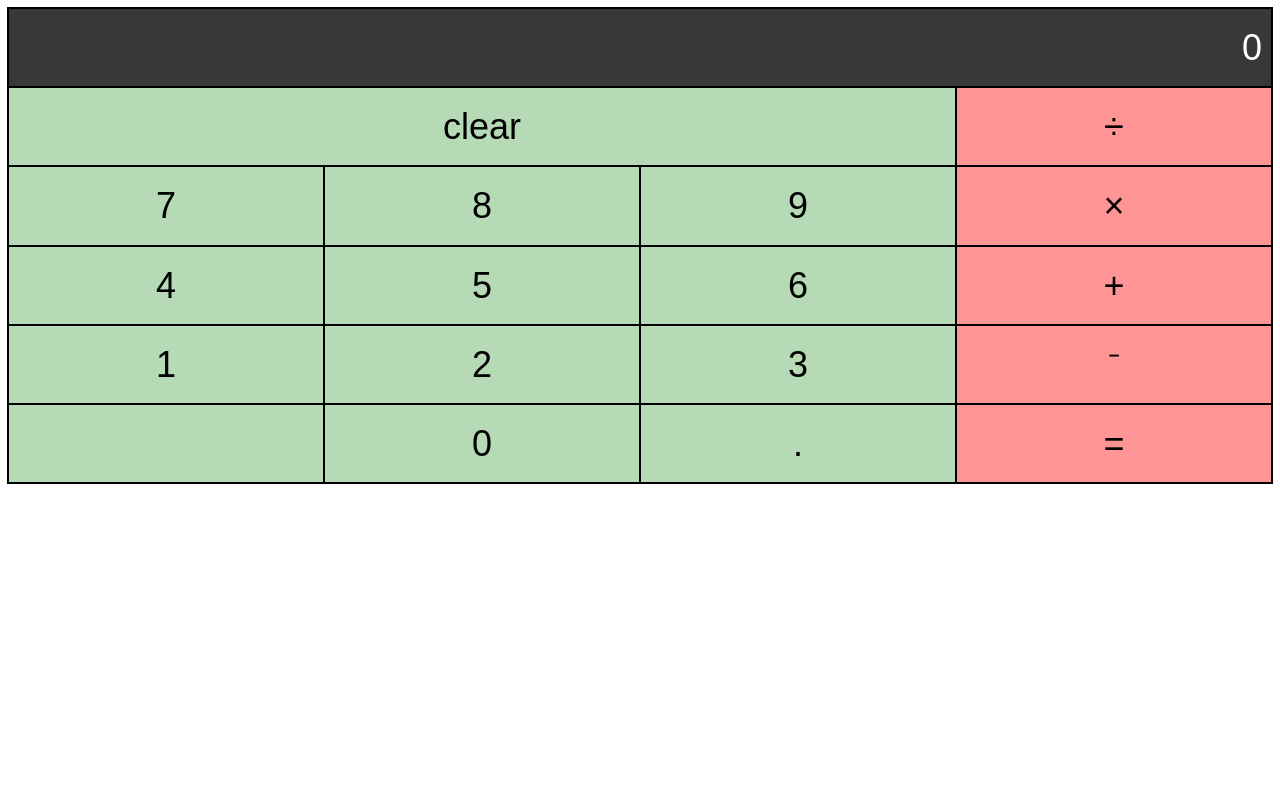
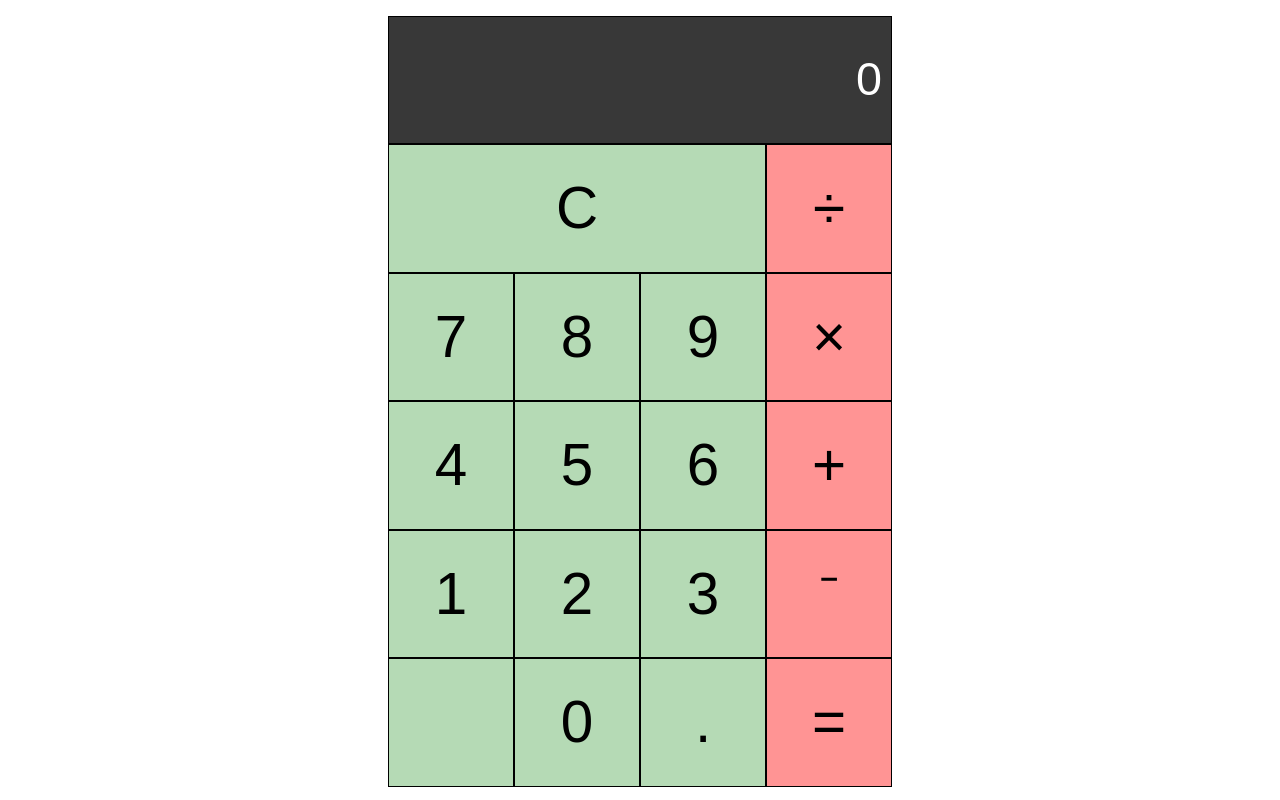
Before and after one commit to tombohere/React-Calculator, a React (Create React App) app: page / in a window 1280 px wide. Built offline with nearby package versions, Linux system fonts and the light colour scheme.

Commit message:
save changes

```diff
--- a/src/App.js
+++ b/src/App.js
@@ -1,4 +1,4 @@
-import React, { useState } from 'react';
+import React, { useState, useEffect } from 'react';
 import './styles.css';
 
 export default function App() {
@@ -14,6 +14,24 @@ const Calculator = () => {
     value: '0'
   });
 
+  useEffect(() => {
+    function handleResize() {
+      // fit game to fill viewport
+      var [t1] = document.getElementsByClassName('calc-container');
+      if (3 * window.innerWidth > 2 * window.innerHeight) {
+        t1.style.height = '96vh';
+        t1.style.width = '63vh';
+        t1.style.fontSize = '7.3vh';
+      } else {
+        t1.style.height = '144vw';
+        t1.style.width = '96vw';
+        t1.style.fontSize = '10.95vw';
+      }
+    }
+    handleResize();
+    window.addEventListener('resize', handleResize);
+  });
+
   const clearEnter = () => {
     setCalc({ value: '0' });
   };
@@ -27,12 +45,42 @@ const Calculator = () => {
   };
 
   const decimalEnter = () => {
-    if (!calc.value.includes('.')) {
+    let t = calc.value.match(/[\d\.]*$/);
+    if (!t[0].includes('.')) {
       setCalc({ value: calc.value + '.' });
     }
   };
 
+  const divideEnter = () => {
+    if (calc.value[calc.value.length - 1] !== '/') {
+      setCalc({ value: calc.value + '/' });
+    }
+  };
+
+  const multiplyEnter = () => {
+    if (calc.value[calc.value.length - 1] !== '*') {
+      setCalc({ value: calc.value + '*' });
+    }
+  };
+
+  const addEnter = () => {
+    if (calc.value[calc.value.length - 1] !== '+') {
+      setCalc({ value: calc.value + '+' });
+    }
+  };
+
+  const subtractEnter = () => {
+    if (calc.value[calc.value.length - 1] !== '-') {
+      setCalc({ value: calc.value + '-' });
+    }
+  };
+
+  const equalsEnter = () => {
+    setCalc({ value: eval(calc.value) + '' });
+  };
+
   return (
+    <div className="calc-container">
       <div className="calc-main">
         <div className="calc-top">
           <div className="calc-value">{calc.value}</div>
@@ -40,7 +88,7 @@ const Calculator = () => {
         <div className="calc-bottom">
           <div className="calc-left">
             <div className="calc-clear" onClick={clearEnter}>
-            clear
+              C
             </div>
             <div className="calc-numbers">
               <div className="calc-number" onClick={() => numberEnter(7)}>
@@ -80,11 +128,22 @@ const Calculator = () => {
             </div>
           </div>
           <div className="calc-right">
-          <div className="calc-operator">&#247;</div>
-          <div className="calc-operator">&#215;</div>
-          <div className="calc-operator">&#43;</div>
-          <div className="calc-operator">&#8315;</div>
-          <div className="calc-operator">&#61;</div>
+            <div className="calc-operator" onClick={divideEnter}>
+              &#247;
+            </div>
+            <div className="calc-operator" onClick={multiplyEnter}>
+              &#215;
+            </div>
+            <div className="calc-operator" onClick={addEnter}>
+              &#43;
+            </div>
+            <div className="calc-operator" onClick={subtractEnter}>
+              &#8315;
+            </div>
+            <div className="calc-operator" onClick={equalsEnter}>
+              &#61;
+            </div>
+          </div>
         </div>
       </div>
     </div>
--- a/src/styles.css
+++ b/src/styles.css
@@ -1,21 +1,32 @@
 .App {
   font-family: sans-serif;
   text-align: center;
-  font-size: 36px;
+  padding: 0;
+  margin: 0;
 }
 
 .App * {
-  box-sizing: border-box;
   outline: 1px solid black;
   outline-offset: -1px;
   line-height: 220%;
   user-select: none;
 }
 
+.calc-container {
+  position: fixed;
+  top: 50%;
+  left: 50%;
+  transform: translate(-50%, -50%);
+  height: 90vh;
+  width: 60vh;
+  box-sizing: border-box;
+  outline: 0px;
+  font-size: 6.8vh;
+}
+
 .calc-main {
   display: grid;
   grid-template-rows: 1fr 5fr;
-  outline-offset: 0px;
 }
 
 .calc-value {
@@ -24,6 +35,8 @@
   background-color: rgb(56, 56, 56);
   text-align: right;
   padding-right: 10px;
+  font-size: 80%;
+  line-height: 270%;
 }
 
 .calc-bottom {
@@ -45,7 +58,7 @@
 }
 
 .calc-operator:hover {
-  border-radius: 800px;
+  border-radius: 200px;
   background-color: rgb(255, 194, 194);
   cursor: pointer;
 }
@@ -67,11 +80,12 @@
 }
 
 .calc-number {
+  overflow: hidden;
 }
 
 .calc-number:hover,
 .calc-clear:hover {
-  border-radius: 800px;
+  border-radius: 200px;
   background-color: rgb(194, 255, 194);
   cursor: pointer;
 }
```
Lines whose indentation alone changed are shown as unchanged.
